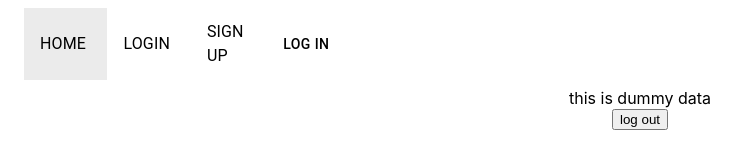
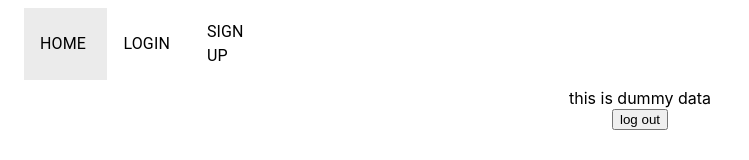
Before and after one commit to ariqyandri/help-me-speech-client, a React (Create React App) app: page / in a window 1280 px wide. Shown: the top 160 px of the page, without its empty margins (0-749 px from the left). Built offline with nearby package versions, Linux system fonts and the light colour scheme; no server answers.

Commit message:
Remove uneccessary codes

```diff
--- a/src/components/Navbar/index.tsx
+++ b/src/components/Navbar/index.tsx
@@ -2,7 +2,7 @@ import React, { useState } from "react";
 import { createStyles, makeStyles, Theme } from "@material-ui/core/styles";
 import Toolbar from "@material-ui/core/Toolbar";
 import { NavLink } from "./type";
-import { Button, List, ListItem, ListItemText } from "@material-ui/core";
+import { List, ListItem, ListItemText } from "@material-ui/core";
 import { Link } from "react-router-dom";
 
 const useStyles = makeStyles((theme: Theme) =>
@@ -56,13 +56,10 @@ export default function DenseAppBar() {
               key={title}
             >
               <Link to={path} className={classes.linkText}>
-                <ListItemText primary={title} />{" "}
+                <ListItemText primary={title} />
               </Link>
             </ListItem>
           ))}
-          <Button href="/login" color="inherit">
-            Log In
-          </Button>
         </List>
       </Toolbar>
     </div>
```
Also changed, not shown: 1 other file (tests, documents, lock files or other folders).
